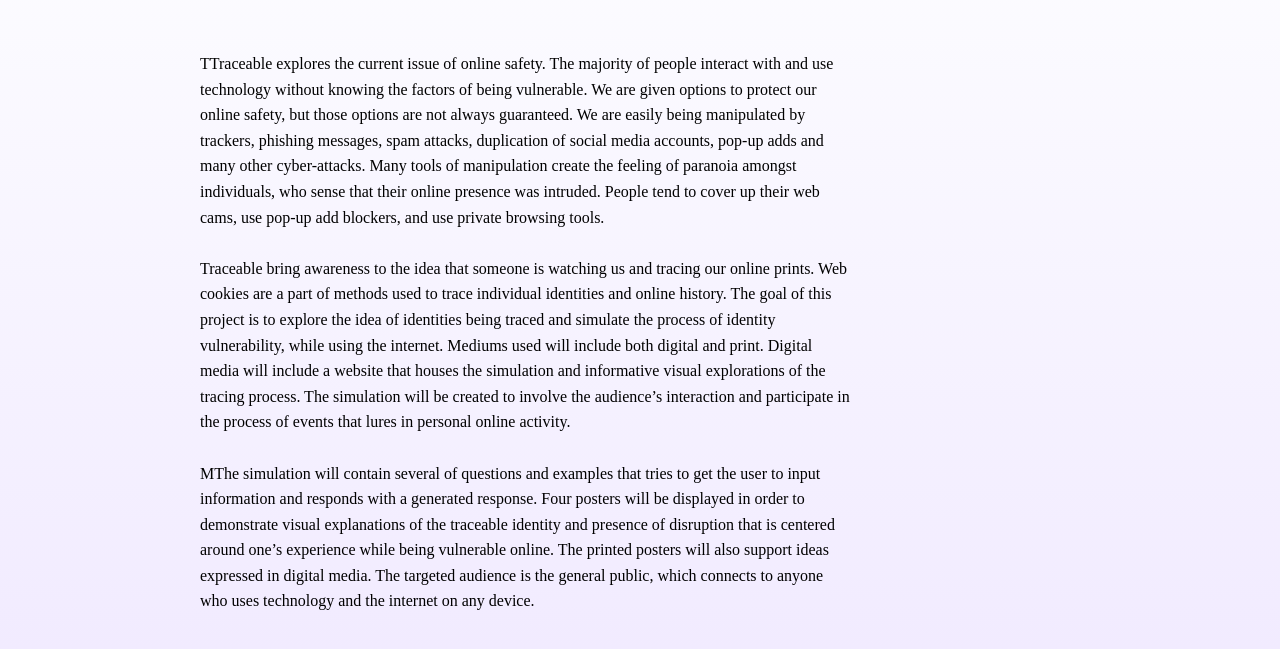
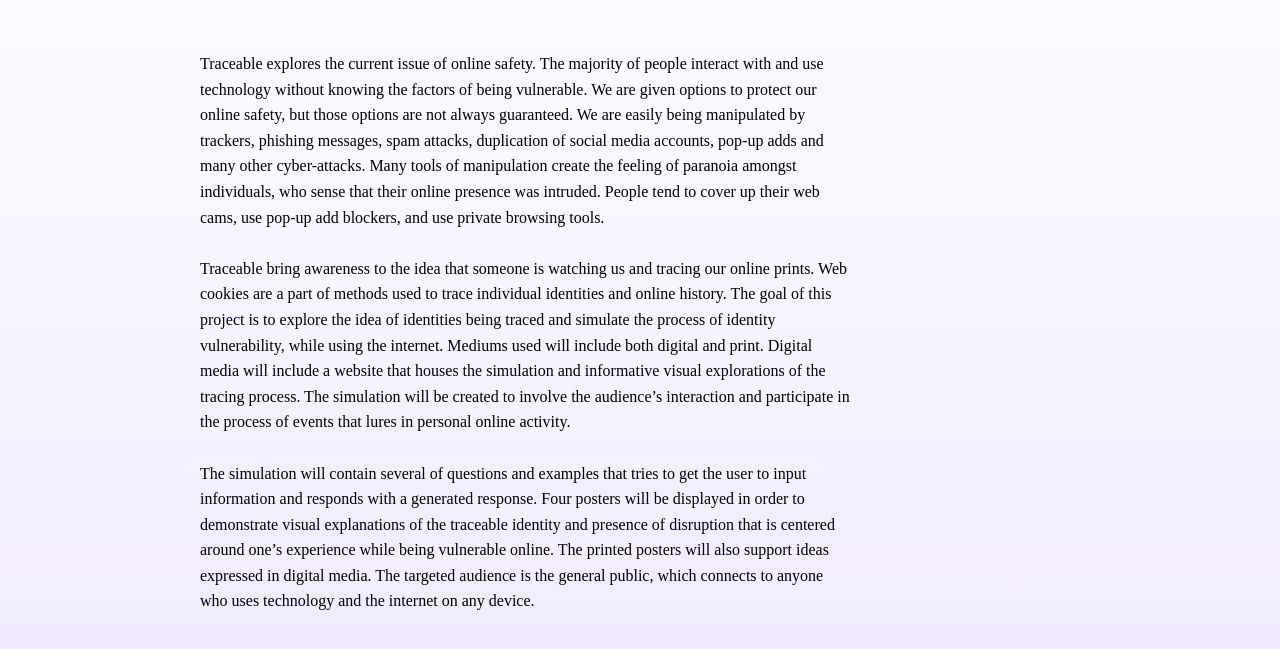
Before and after one commit to jerrialowery/jerrialowery.github.io, a plain HTML site: page Traceable/Overview.html in a window 1280 px wide. Shown: the part 171-820 px from the top of the page. Drawn offline with Linux system fonts and the light colour scheme.

Commit message:
Add files via upload

```diff
--- a/Traceable/Overview.html
+++ b/Traceable/Overview.html
@@ -26,7 +26,7 @@
 
 <h1 class="OverviewPageHeader">Overview</h1>
 
-<p class="Overview"> TTraceable explores the current issue of online safety. The majority of people interact with and
+<p class="Overview"> Traceable explores the current issue of online safety. The majority of people interact with and
 use technology without knowing the factors of being vulnerable. We are given options to
 protect our online safety, but those options are not always guaranteed. We are easily being
 manipulated by trackers, phishing messages, spam attacks, duplication of social media
@@ -41,7 +41,7 @@ The goal of this project is to explore the idea of identities being traced and s
 of identity vulnerability, while using the internet. Mediums used will include both digital and
 print. Digital media will include a website that houses the simulation and informative visual
 explorations of the tracing process. The simulation will be created to involve the audience’s
-interaction and participate in the process of events that lures in personal online activity.<br></br> MThe
+interaction and participate in the process of events that lures in personal online activity.<br></br> The
 simulation will contain several of questions and examples that tries to get the user to input
 information and responds with a generated response. Four posters will be displayed in order to
 demonstrate visual explanations of the traceable identity and presence of disruption that is
```
